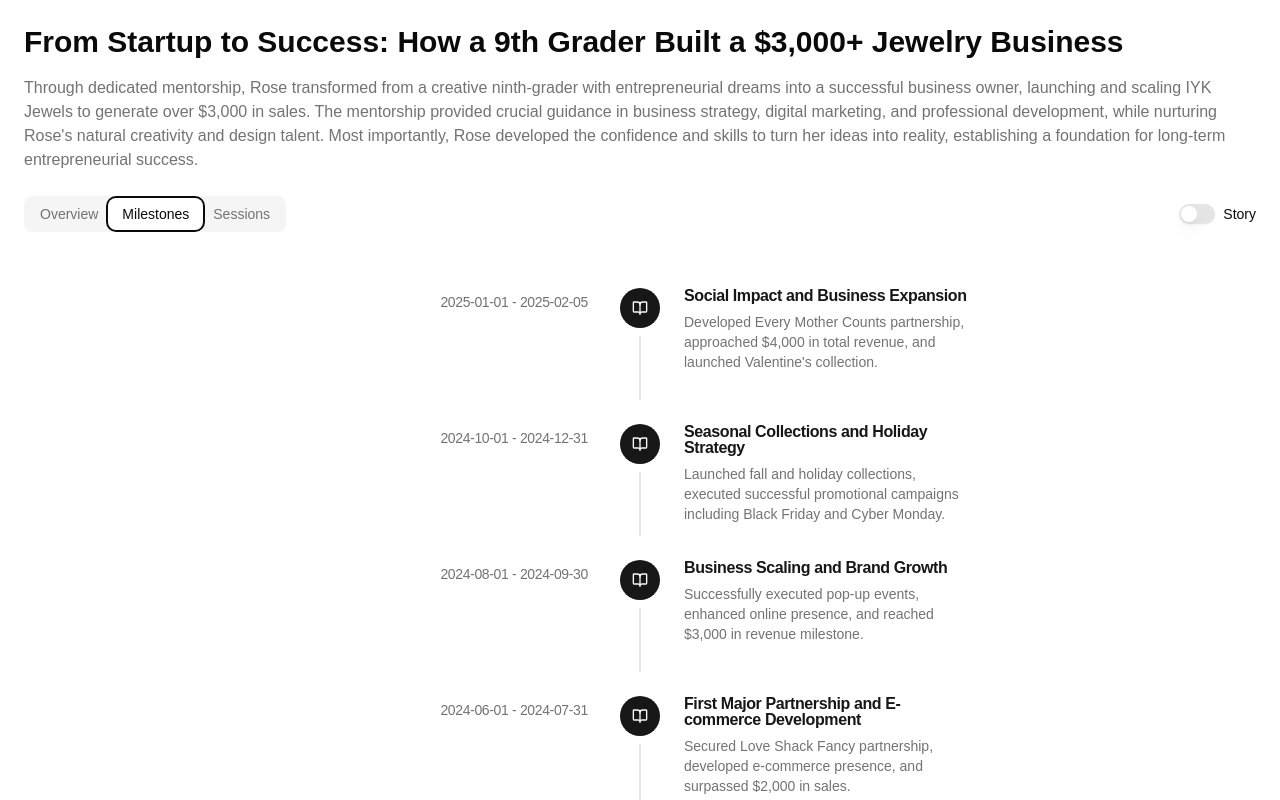
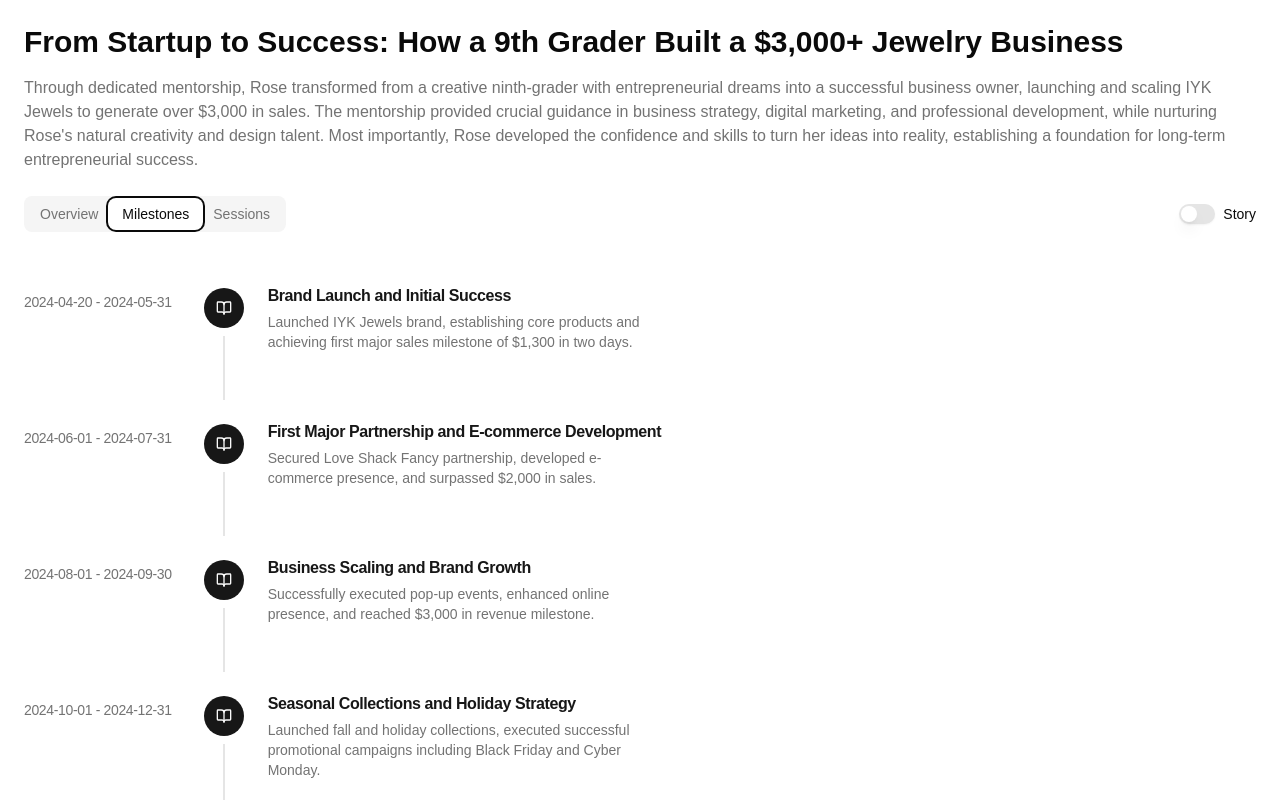
Before and after one commit to cabbachew/cc-stories, a Next.js app: page / in a window 1280 px wide. Both pictures are taken after a click on the tab "Milestones". Shown: the top 800 px of the page. Built offline with nearby package versions, Linux system fonts and the light colour scheme.

Commit message:
adjust timeline widdth and left justify

```diff
--- a/app/components/timeline/timeline-layout.tsx
+++ b/app/components/timeline/timeline-layout.tsx
@@ -26,7 +26,7 @@ export const TimelineLayout = ({
 }: TimelineLayoutProps) => {
   return (
     <Timeline size={size} className={className}>
-      {[...items].reverse().map((item, index) => (
+      {items.map((item, index) => (
         <motion.div
           key={index}
           initial={animate ? { opacity: 0, y: 20 } : false}
--- a/app/components/timeline/timeline.tsx
+++ b/app/components/timeline/timeline.tsx
@@ -51,7 +51,7 @@ const Timeline = React.forwardRef<HTMLOListElement, TimelineProps>(
         aria-label="Timeline"
         className={cn(
           timelineVariants({ size }),
-          "relative min-h-[600px] w-full max-w-2xl mx-auto py-8",
+          "relative min-h-[600px] w-full py-8",
           className
         )}
         {...props}
@@ -207,7 +207,8 @@ const TimelineItem = React.forwardRef<HTMLLIElement, TimelineItemProps>(
 
     const content = (
       <div
-        className="grid grid-cols-[1fr_auto_1fr] gap-4 items-start"
+        // className="grid grid-cols-[1fr_auto_1fr] gap-4 items-start"
+        className="grid grid-cols-[auto_auto_1fr] gap-4 items-start"
         {...(status === "in-progress" ? { "aria-current": "step" } : {})}
       >
         {/* Date */}
```
